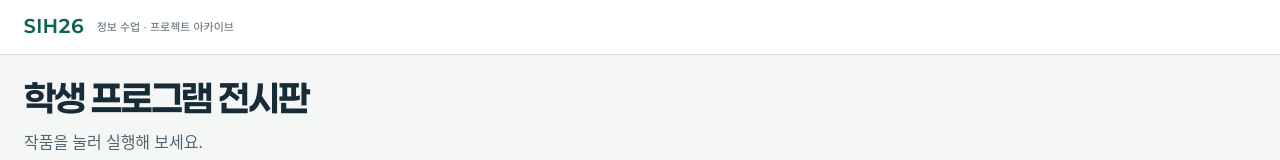
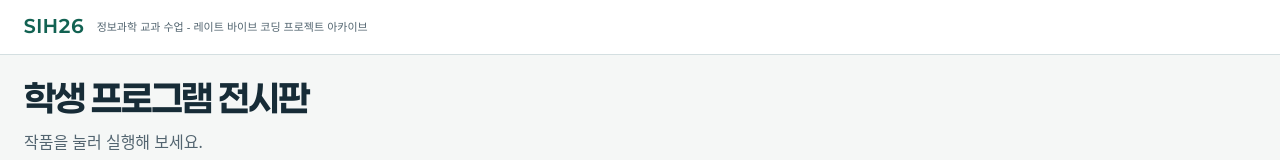
Before and after one commit to jungbucks/sih26, a website with bundled scripts: page index.html in a window 1280 px wide. Shown: the top 160 px of the page. Built offline with nearby package versions, Linux system fonts and the light colour scheme; files whose address does not match are found by name; a web font is replaced by a local one.

Commit message:
Update exhibition archive subtitle

```diff
--- a/assets/style.css
+++ b/assets/style.css
@@ -564,6 +564,8 @@ a.card:hover h2 {
   font-size: 18px;
 }
 .gallery-page .brand span {
+  min-width: 0;
+  flex: 1;
   display: inline;
   margin: 0;
   font-size: 11px;
--- a/index.html
+++ b/index.html
@@ -11,7 +11,7 @@
     <a class="skip" href="#main">본문으로 이동</a>
     <header>
       <a class="brand" href="./"
-        >SIH26 <span>정보 수업 · 프로젝트 아카이브</span></a
+        >SIH26 <span>정보과학 교과 수업 - 레이트 바이브 코딩 프로젝트 아카이브</span></a
       >
     </header>
     <main id="main">
```
